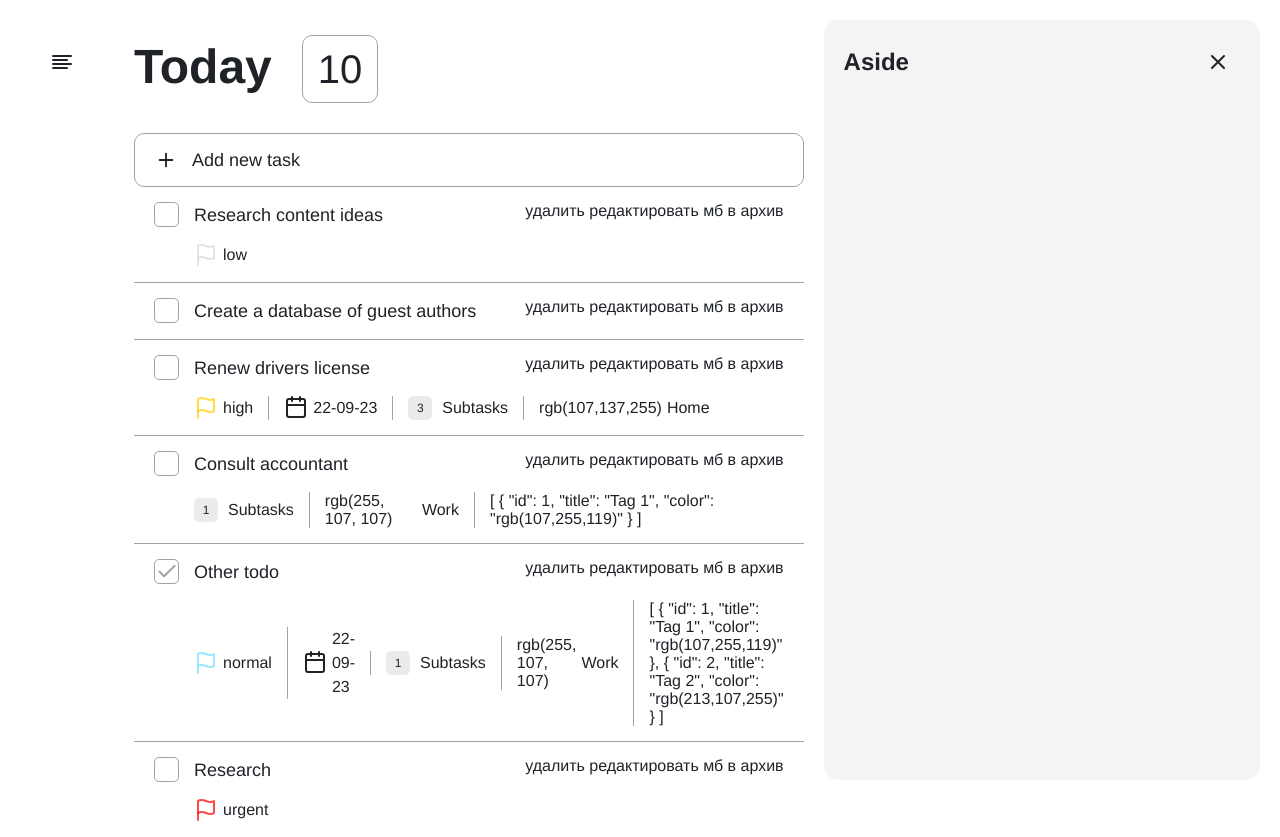
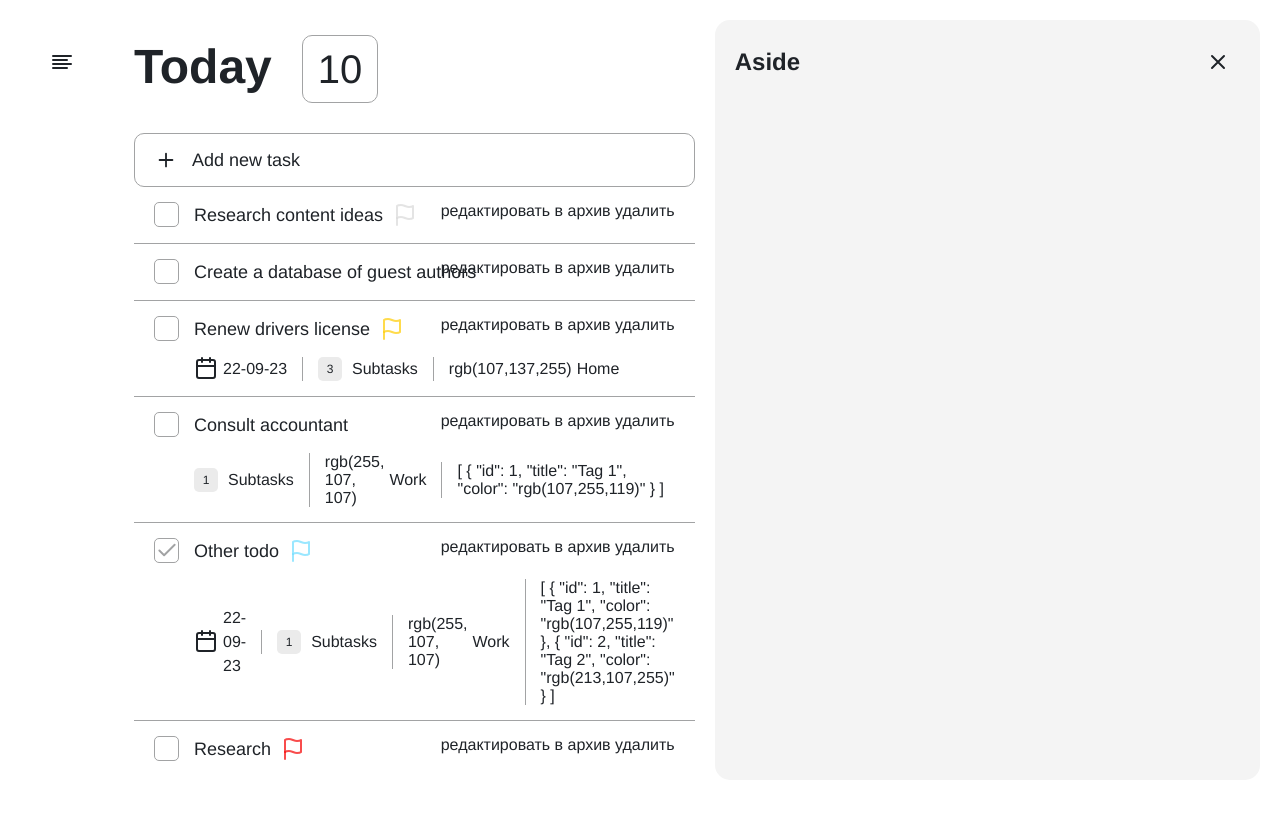
Before and after one commit to DanilChugaev/todo, a Vue app: page /today in a window 1280 px wide. After the commit the page ends 800 px from the top, so only its background shows below. Built offline with nearby package versions, Linux system fonts and the light colour scheme.

Commit message:
moved flag

```diff
--- a/src/components/ui/ui-tasks/components/content.vue
+++ b/src/components/ui/ui-tasks/components/content.vue
@@ -1,20 +1,20 @@
 <template>
   <div class="content">
+    <div class="content__title-container">
       <div class="content__title">{{ item.title }}</div>
 
-    <ul v-if="hasInfo" class="content__info info">
-      <li v-if="item.priority" class="info__item">
       <ui-icon
-          class="info__visual"
+        v-if="item.priority"
         name="flag"
+        class="content__priority"
+        :title="item.priority.title"
         :style="{
           color: item.priority.color,
         }"
       />
+    </div>
 
-        <span class="info__title">{{ item.priority.title }}</span>
-      </li>
-
+    <ul v-if="hasInfo" class="content__info info">
       <li v-if="item.date" class="info__item">
         <ui-icon class="info__visual info__visual--calendar" name="calendar"/>
 
@@ -54,7 +54,6 @@ const props = defineProps({
 });
 
 const hasInfo = computed(() =>
-  props.item?.priority ||
   props.item?.date ||
   props.item?.subtasks?.length ||
   props.item?.list ||
@@ -64,9 +63,18 @@ const hasInfo = computed(() =>
 
 <style lang="scss" scoped>
 .content {
+  &__title-container {
+    display: flex;
+    align-items: center;
+  }
+
   &__title {
     font-size: var(--font-size-ui-size-large);
     line-height: 26px;
+  }
+
+  &__priority {
+    margin-left: var(--spacer-b);
   }
 
   &__info {
--- a/src/components/ui/ui-tasks/ui-tasks.vue
+++ b/src/components/ui/ui-tasks/ui-tasks.vue
@@ -21,9 +21,9 @@
         <content class="list__content" :item="item" />
 
         <div class="list__actions">
+          редактировать
+          в архив
           удалить
-          редактировать
-          мб в архив
         </div>
       </li>
     </ul>
```
Lines whose indentation alone changed are shown as unchanged.
